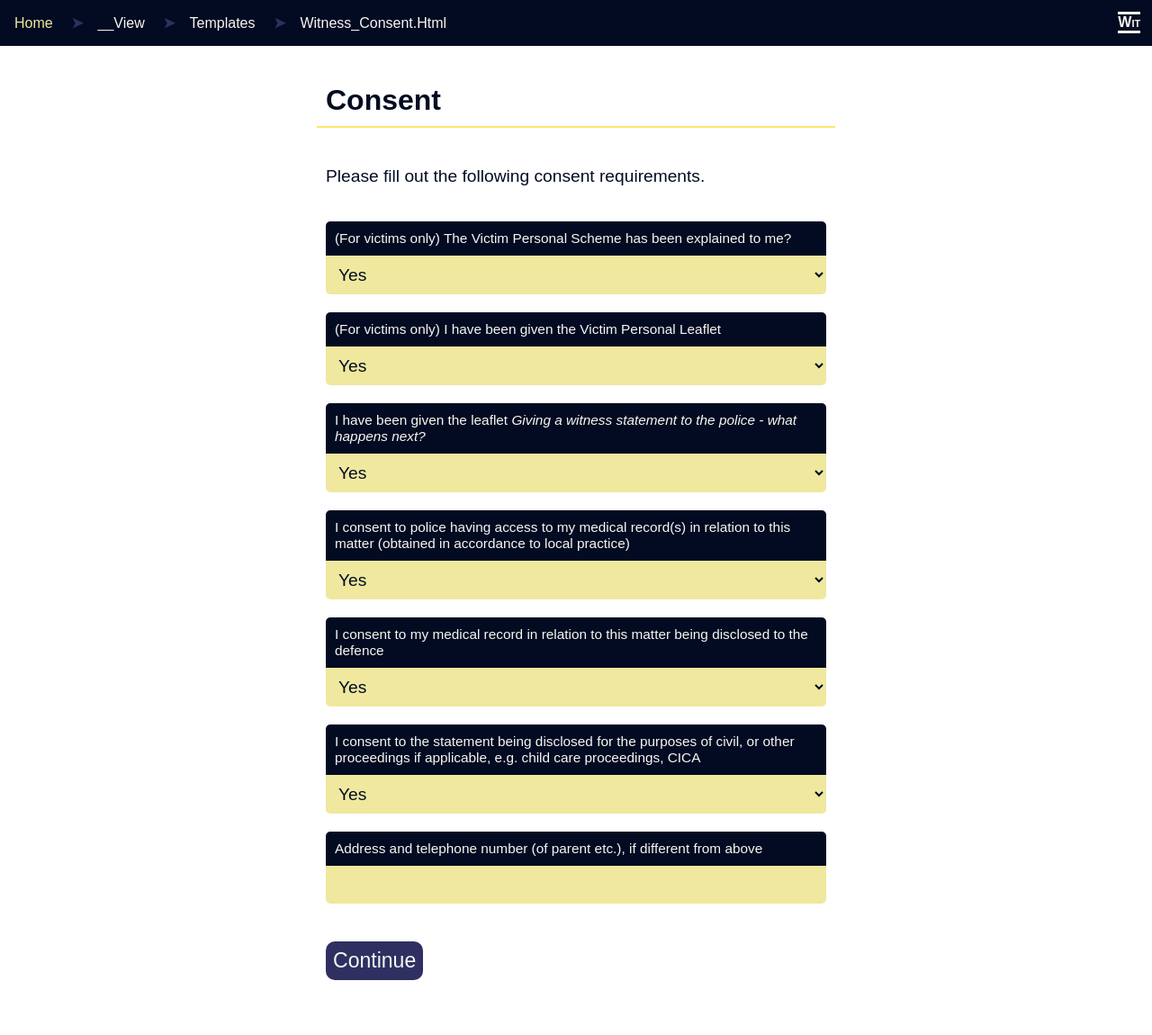
After one commit to vixus0/wit, a Flask app: template templates/witness_consent.html in a window 1280 px wide. The commit adds this page. Shown: the whole page at 90% size. Run offline with Flask 2, Linux system fonts and the light colour scheme; the template is opened without the code that fills it, so the values that code supplies are empty.

Commit message:
witness refactors

```diff
--- a/static/style.css
+++ b/static/style.css
@@ -57,7 +57,18 @@ ul#breadcrumbs li {
   display: inline-block;
   padding: 1em;
   margin: 0;
-  border-right: 1px solid var(--c3);
+}
+
+ul#breadcrumbs li:before {
+  content: '➤';
+  color: var(--c3);
+  font-weight: bold;
+  margin: 0 1em 0 -1em;
+}
+
+ul#breadcrumbs li:first-child:before {
+  content: '';
+  margin: 0;
 }
 
 #breadcrumbs a:link,
@@ -226,3 +237,74 @@ main.centre {
   font-size: 25px;
   width: 70%;
 }
+
+main.statement {
+  width: 50%;
+  margin: auto;
+}
+
+form.statement {
+  padding: 10px;
+  font-size: 1.2em;
+}
+
+form.statement label {
+  display: block;
+  background-color: var(--c1);
+  color: var(--c5);
+  padding: 10px;
+  border: none;
+  border-radius: 5px 5px 0 0;
+  font-size: 0.8em;
+}
+
+form.statement input,
+form.statement select {
+  display: block;
+  background-color: var(--c2);
+  color: var(--c1);
+  padding: 10px;
+  border: none;
+  border-radius: 0 0 5px 5px;
+  width: 100%;
+  font-size: 1em;
+  margin-bottom: 20px;
+}
+
+form.statement button {
+  font-family: sans-serif;
+  background-color: var(--c3);
+  color: var(--c5);
+  border: none;
+  border-radius: 10px;
+  font-size: 1.2em;
+  padding: 8px;
+}
+
+.guidance {
+  font-size: 1.2em;
+  line-height: 120%;
+  padding: 10px;
+}
+
+.important {
+  position: relative;
+  background-color: var(--c4);
+  font-weight: bold;
+}
+
+.important:before {
+  display: block;
+  float: left;
+  width: 60px;
+  height: 60px;
+  border-radius: 30px;
+  content: '!';
+  font-weight: bold;
+  font-size: 5em;
+  background-color: var(--c1);
+  color: var(--c4);
+  text-align: center;
+  overflow: hidden;
+  margin: 0 10px 30px 0;
+}
--- a/templates/statement.html
+++ b/templates/statement.html
@@ -1,5 +1,5 @@
 {% include "head.html" %}
-<main>
+<main class=statement>
 <div>
 {{ ents|safe }}
 </div>
--- a/templates/auth.html
+++ b/templates/witness_auth.html
@@ -1,6 +1,6 @@
 {% include "pre.html" %}
 <main class="centre">
-  <form action="/statement" method="GET" class="splash">
+  <form action="{{ next }}" method="GET" class="splash">
     <h1>Wit</h1>
     <div>
       <p>You might have been asked to submit a witness statement in relation to a crime investigation.</p>
--- /dev/null
+++ b/templates/witness_consent.html
@@ -0,0 +1,55 @@
+{% include "head.html" %}
+<main class=statement>
+  <h1>Consent</h1>
+  <p class=guidance>
+  Please fill out the following consent requirements.
+  </p>
+  <form class=statement action="{{ next }}" method="GET">
+    <label>(For victims only) The Victim Personal Scheme has been explained to me?</label>
+    <select>
+      <option value="yes">Yes</option>
+      <option value="no">No</option>
+    </select>
+
+
+    <label>(For victims only) I have been given the Victim Personal Leaflet</label>
+    <select>
+      <option value="yes">Yes</option>
+      <option value="no">No</option>
+    </select>
+
+    <label>I have been given the leaflet <em>Giving a witness statement to the police - what happens next?</em></label>
+    <select>
+      <option value="yes">Yes</option>
+      <option value="no">No</option>
+    </select>
+
+    <label>I consent to police having access to my medical record(s) in relation to this matter (obtained in accordance to local practice)</label>
+    <select>
+      <option value="yes">Yes</option>
+      <option value="no">No</option>
+      <option value="na">Not Applicable</option>
+    </select>
+
+
+    <label>I consent to my medical record in relation to this matter being disclosed to the defence</label>
+    <select>
+      <option value="yes">Yes</option>
+      <option value="no">No</option>
+      <option value="na">Not Applicable</option>
+    </select>
+
+
+    <label>I consent to the statement being disclosed for the purposes of civil, or other proceedings if applicable, e.g. child care proceedings, CICA</label>
+    <select>
+      <option value="yes">Yes</option>
+      <option value="no">No</option>
+      <option value="na">Not Applicable</option>
+    </select>
+
+    <label>Address and telephone number (of parent etc.), if different from above</label>
+    <input type="text" name="homeadress"><br>
+
+    <button type=submit>Continue</button>
+  </form>
+</main>
```
Also changed, not shown: static/data.json (+1 -1 lines), templates/witness_basic_info.html (added, +67 -0 lines), templates/witness_care.html (added, +25 -0 lines), templates/witness_start.html (added, +23 -0 lines), witness.py (+17 -1 lines).
